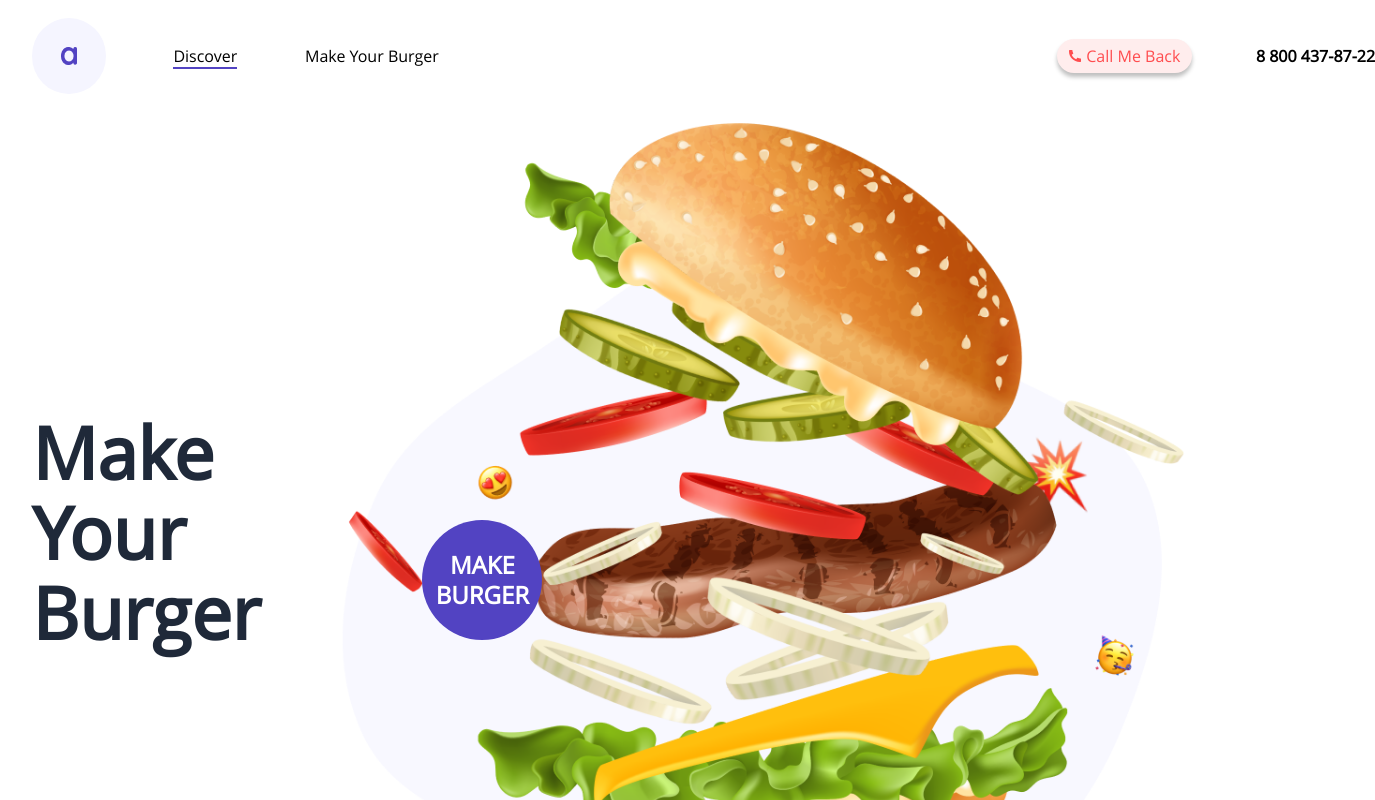
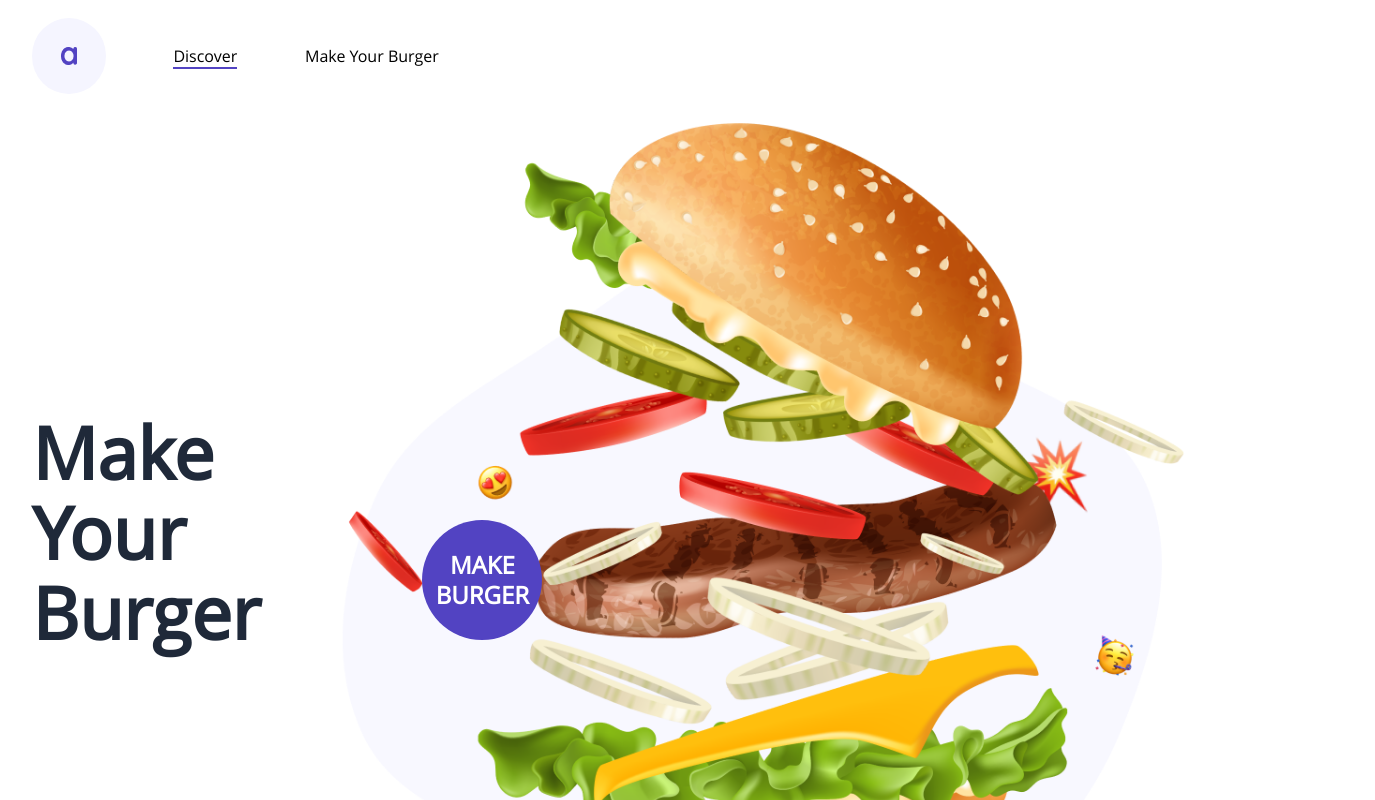
Before and after one commit to topi768/burger_make, a Vue app: page / in a window 1280 px wide. Shown: the top 800 px of the page, 1375 px wide, since content can reach past the window. Built offline with nearby package versions, Linux system fonts and the light colour scheme.

Commit message:
temporary stub in header

```diff
--- a/src/components/MyHeader.vue
+++ b/src/components/MyHeader.vue
@@ -18,9 +18,9 @@
       <!--  -->
   </nav>
   <div class="nav__call" >
-      <p class="call__text">Call Me Back</p>
-      <p class="call__number">8 800 437-87-22</p>
-    </div>
+    <!-- <p class="call__text">Call Me Back</p>
+    <p class="call__number">8 800 437-87-22</p> -->
+  </div>
   <!-- <router-view/> -->
 </header>
 </div>
```
